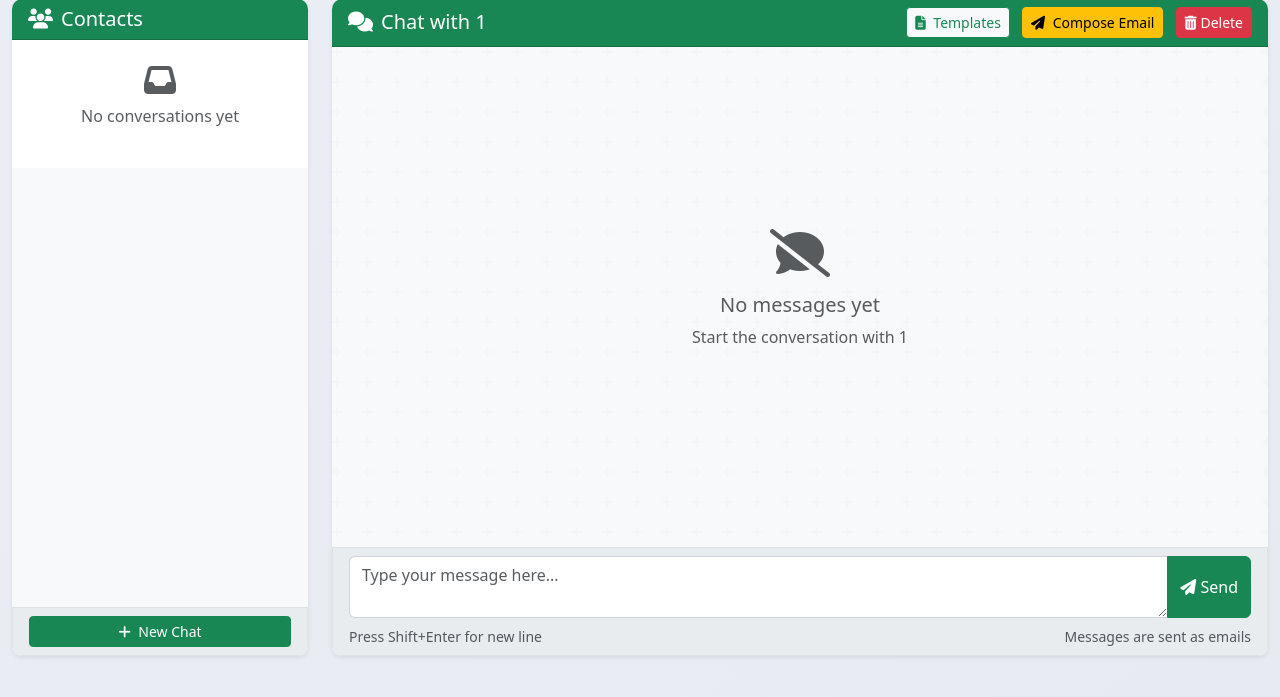
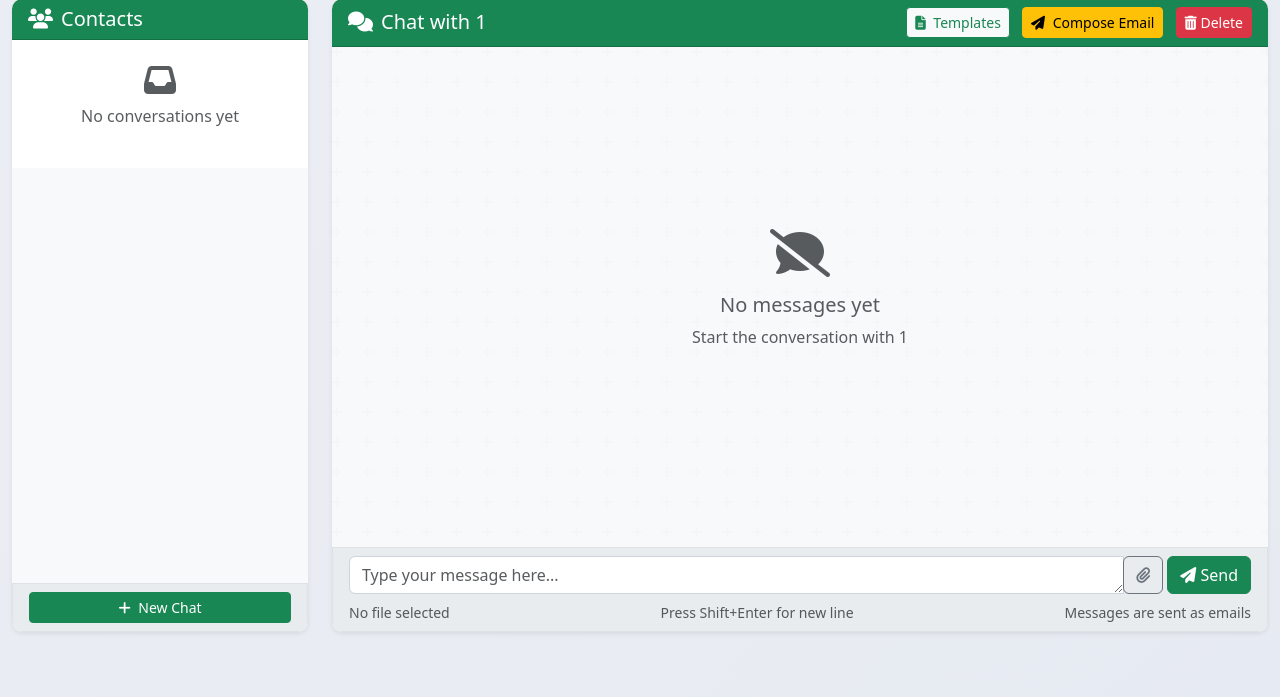
Before and after one commit to UsmanHussnain/email-scraper-django, a Django app: page /chat/1/ in a window 1280 px wide. Shown: the part 86-783 px from the top of the page. Run offline with Django 5.2, Linux system fonts and the light colour scheme; the visitor is signed in with stand-in values (Sample User, id 1); data that the repository does not hold is empty.

Commit message:
Chatbox with File Attachment Done

```diff
--- a/base/models.py
+++ b/base/models.py
@@ -17,6 +17,8 @@ class EmailMessage(models.Model):
     message = models.TextField()
     timestamp = models.DateTimeField(auto_now_add=True)
     is_sent = models.BooleanField(default=True)
+    has_attachment = models.BooleanField(default=False)
+    attachment = models.FileField(upload_to='email_attachments/', null=True, blank=True)
 
     def __str__(self):
         return f"{'Sent' if self.is_sent else 'Received'} message from {self.sender} to {self.receiver}"
--- a/base/templates/base/chat.html
+++ b/base/templates/base/chat.html
@@ -89,6 +89,20 @@
                                                 </small>
                                             </div>
                                             <p class="mb-0">{{ message.message|linebreaksbr }}</p>
+                                            {% if message.has_attachment and message.attachment %}
+                                                <div class="mt-2">
+                                                    <i class="fas fa-file me-1"></i>
+                                                    <span>Attachment: {{ message.attachment.name }}</span>
+                                                    <div class="mt-1">
+                                                        <a href="{{ message.attachment.url }}" class="btn btn-sm btn-primary me-2" download>
+                                                            <i class="fas fa-download me-1"></i> Download
+                                                        </a>
+                                                        <a href="{{ message.attachment.url }}" target="_blank" class="btn btn-sm btn-info">
+                                                            <i class="fas fa-eye me-1"></i> Preview
+                                                        </a>
+                                                    </div>
+                                                </div>
+                                            {% endif %}
                                         </div>
                                     </div>
                                 </div>
@@ -111,16 +125,25 @@
                 <!-- Message input area -->
                 <div class="card-footer bg-light">
                     {% if selected_email %}
-                        <form method="POST" id="chatForm">
+                        <form method="POST" id="chatForm" enctype="multipart/form-data">
                             {% csrf_token %}
                             <div class="input-group">
-                                <textarea class="form-control" id="messageInput" name="message" rows="2"
-                                          placeholder="Type your message here..." required style="border-color: #ced4da;"></textarea>
-                                <button type="submit" class="btn btn-success">
-                                    <i class="fas fa-paper-plane"></i> Send
-                                </button>
+                                <textarea class="form-control" id="messageInput" name="message" rows="1"
+                                          placeholder="Type your message here..." style="border-color: #ced4da;"></textarea>
+                                <div class="input-group-append">
+                                    <label for="attachmentInput" class="btn btn-outline-secondary m-0">
+                                        <i class="fas fa-paperclip"></i>
+                                    </label>
+                                    <input type="file" id="attachmentInput" name="attachment" style="display: none;" onchange="updateFileName(this)">
+                                    <button type="submit" class="btn btn-success">
+                                        <i class="fas fa-paper-plane"></i> Send
+                                    </button>
+                                </div>
                             </div>
                             <div class="d-flex justify-content-between mt-2">
+                                <small class="text-muted" id="fileName">
+                                    {% if form.attachment.value %}Selected: {{ form.attachment.value }}{% else %}No file selected{% endif %}
+                                </small>
                                 <small class="text-muted">
                                     Press Shift+Enter for new line
                                 </small>
@@ -258,7 +281,7 @@
             },
             template3: {
                 title: "Interested in a Guest Post Partnership?",
-                content: `Dear [Website Owner],\n\nGreetings! I'm [Your Name], and I specialize in crafting informative and engaging content. I believe a guest post on your website could be a great way to share valuable insights with your audience.\n\nI'm happy to write on a topic that fits your site's focus. Please let me know your guest posting guidelines or any preferred topics.\n\nExcited to collaborate!\n\nRegards,\n{{ user.first_name|default:user.username }}`
+                content: `Dear [Website Owner],\n\nGreetings! I'm [Your Name], and I specialize in crafting informative and engaging content. I believe a guest post on your website could be a great way to share valuable insights with your audience.\n\nI'm happy to write on a topic that CACHEfit your site's focus. Please let me know your guest posting guidelines or any preferred topics.\n\nExcited to collaborate!\n\nRegards,\n{{ user.first_name|default:user.username }}`
             },
             template4: {
                 title: "Let's Boost Your Site with a Guest Post",
@@ -325,13 +348,20 @@
             }
         });
 
+        // Update file name display when a file is selected
+        window.updateFileName = function(input) {
+            const fileName = input.files.length > 0 ? input.files[0].name : 'No file selected';
+            $('#fileName').text(`Selected: ${fileName}`);
+        };
+
         // Form submission with better UX
         $('#chatForm').submit(function(e) {
             const message = $('#messageInput').val().trim();
+            const attachment = $('#attachmentInput')[0].files.length > 0;
 
-            if (!message) {
+            if (!message && !attachment) {
                 e.preventDefault();
-                showToast('Please enter a message.', 'warning');
+                showToast('Please enter a message or attach a file.', 'warning');
                 return false;
             }
 
--- a/base/views.py
+++ b/base/views.py
@@ -8,7 +8,7 @@ from django.shortcuts import render, redirect
 from django.contrib.auth.decorators import login_required, user_passes_test
 from django.conf import settings
 from django.http import HttpResponse, JsonResponse
-from django.core.mail import send_mail
+from django.core.mail import send_mail, EmailMessage as DjangoEmailMessage
 from django.contrib import messages
 import pandas as pd
 from .models import UploadedFile, EmailMessage
@@ -22,7 +22,6 @@ User = get_user_model()
 
 def is_superuser(user):
     return user.is_superuser
-
 
 # Dummy email templates for guest posting
 DUMMY_EMAIL_TEMPLATES = [
@@ -398,6 +397,33 @@ def clean_email_body(msg):
 
     return body.strip()
 
+def extract_attachments(msg, message_obj):
+    """Extract attachments from an email message and save them"""
+    attachments = []
+    if msg.is_multipart():
+        for part in msg.walk():
+            if part.get_content_maintype() == 'multipart':
+                continue
+            if part.get('Content-Disposition') is None:
+                continue
+            filename = part.get_filename()
+            if filename:
+                # Decode the filename if it's encoded
+                decoded_filename = decode_header(filename)[0][0]
+                if isinstance(decoded_filename, bytes):
+                    decoded_filename = decoded_filename.decode()
+                # Save the file to the media directory
+                file_path = os.path.join(settings.MEDIA_ROOT, 'email_attachments', decoded_filename)
+                os.makedirs(os.path.dirname(file_path), exist_ok=True)
+                with open(file_path, 'wb') as f:
+                    f.write(part.get_payload(decode=True))
+                # Update the message object with the attachment
+                message_obj.attachment = os.path.join('email_attachments', decoded_filename)
+                message_obj.has_attachment = True
+                message_obj.save()
+                attachments.append(decoded_filename)
+    return attachments
+
 def get_email_date(msg):
     """Extract and parse email date with Pakistan timezone"""
     try:
@@ -581,7 +607,7 @@ def chat(request, contact_email=None):
                         # Check if this email already exists in the database
                         if not EmailMessage.objects.filter(user=request.user, message=body, sender=sender).exists():
                             # Create new EmailMessage record with Pakistan timezone
-                            EmailMessage.objects.create(
+                            new_message = EmailMessage.objects.create(
                                 user=request.user,
                                 sender=sender,
                                 receiver=settings.DEFAULT_FROM_EMAIL,
@@ -589,6 +615,8 @@ def chat(request, contact_email=None):
                                 is_sent=False,
                                 timestamp=get_email_date(msg)
                             )
+                            # Extract and save attachments
+                            extract_attachments(msg, new_message)
 
                     except Exception as e:
                         print(f"Error processing individual email: {e}")
@@ -600,36 +628,47 @@ def chat(request, contact_email=None):
             print(f"IMAP Error: {e}")
             pass
 
-    # Handle POST request (sending new message)
+    # Handle POST request (sending new message with optional attachment)
     if request.method == 'POST' and contact_email:
         new_message = request.POST.get('message', '').strip()
-        if new_message:
-            try:
-                # Send email
-                send_mail(
-                    subject='Follow-up Message',
-                    message=new_message,
-                    from_email=settings.DEFAULT_FROM_EMAIL,
-                    recipient_list=[contact_email],
-                    fail_silently=False,
-                )
+        attachment = request.FILES.get('attachment') if 'attachment' in request.FILES else None
 
-                # Save to database with Pakistan timezone
-                pakistan_tz = pytz.timezone('Asia/Karachi')
-                EmailMessage.objects.create(
-                    user=request.user,
-                    sender=settings.DEFAULT_FROM_EMAIL,
-                    receiver=contact_email,
-                    message=new_message,
-                    is_sent=True,
-                    timestamp=datetime.now(pakistan_tz)
-                )
+        try:
+            # Use Django's EmailMessage to send email with attachment
+            email = DjangoEmailMessage(
+                subject='Follow-up Message',
+                body=new_message if new_message else "Please find the attached file.",
+                from_email=settings.DEFAULT_FROM_EMAIL,
+                to=[contact_email],
+            )
 
-                messages.success(request, f'Message sent to {contact_email}.')
-                return redirect('chat', contact_email=contact_email)
+            if attachment:
+                email.attach(attachment.name, attachment.read(), attachment.content_type)
 
-            except Exception as e:
-                messages.error(request, f'Error sending message: {str(e)}')
+            email.send(fail_silently=False)
+
+            # Save to database with Pakistan timezone
+            pakistan_tz = pytz.timezone('Asia/Karachi')
+            email_message = EmailMessage.objects.create(
+                user=request.user,
+                sender=settings.DEFAULT_FROM_EMAIL,
+                receiver=contact_email,
+                message=new_message if new_message else "Sent an attachment.",
+                is_sent=True,
+                timestamp=datetime.now(pakistan_tz),
+                has_attachment=bool(attachment)
+            )
+
+            if attachment:
+                email_message.attachment = attachment
+                email_message.has_attachment = True
+                email_message.save()
+
+            messages.success(request, f'Message sent to {contact_email}.')
+            return redirect('chat', contact_email=contact_email)
+
+        except Exception as e:
+            messages.error(request, f'Error sending message: {str(e)}')
 
     # Get all unique emails for sidebar
     sent_emails = EmailMessage.objects.filter(user=request.user, is_sent=True).values_list('receiver', flat=True).distinct()
```
Also changed, not shown: base/migrations/0004_emailmessage_attachment_emailmessage_has_attachment.py (added).
